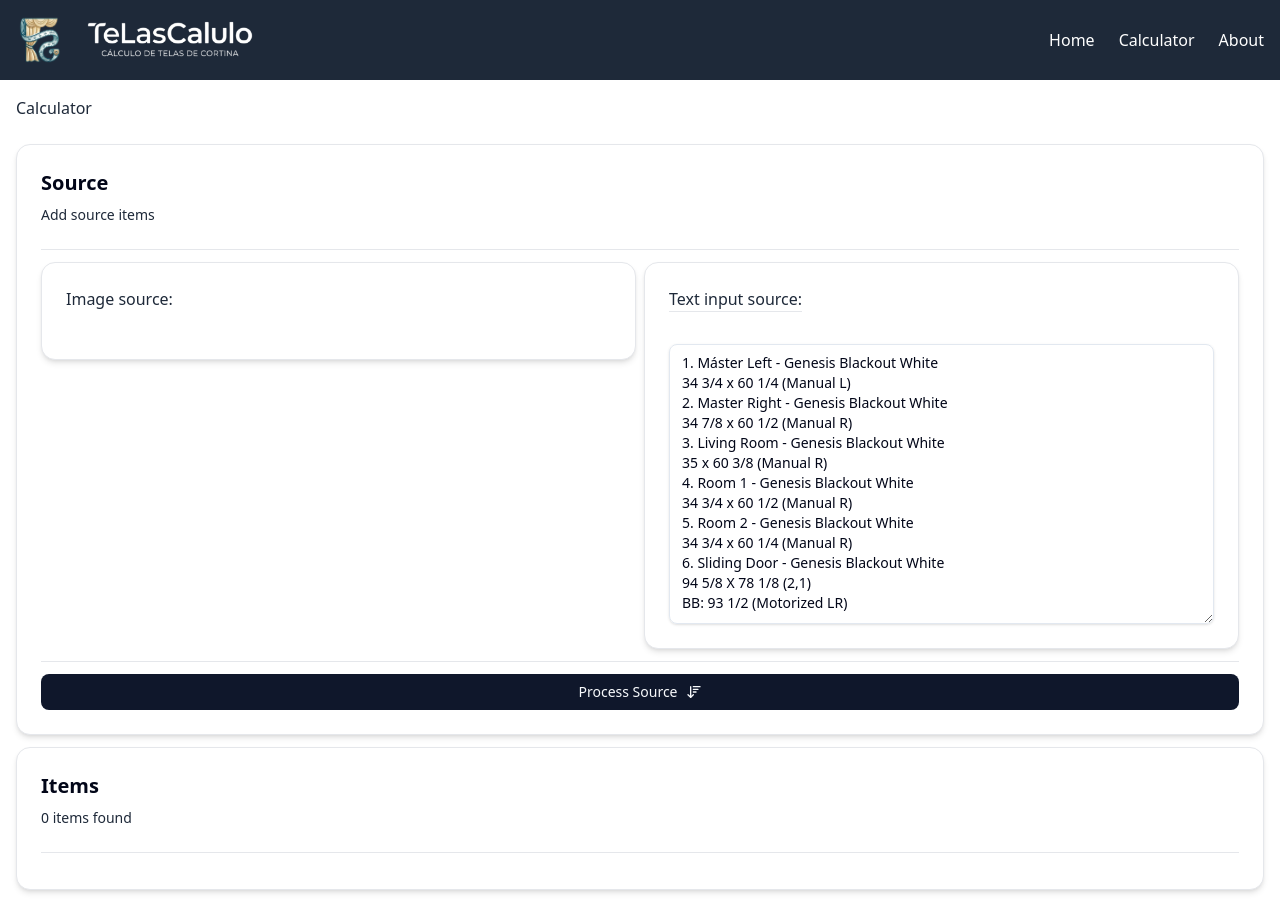
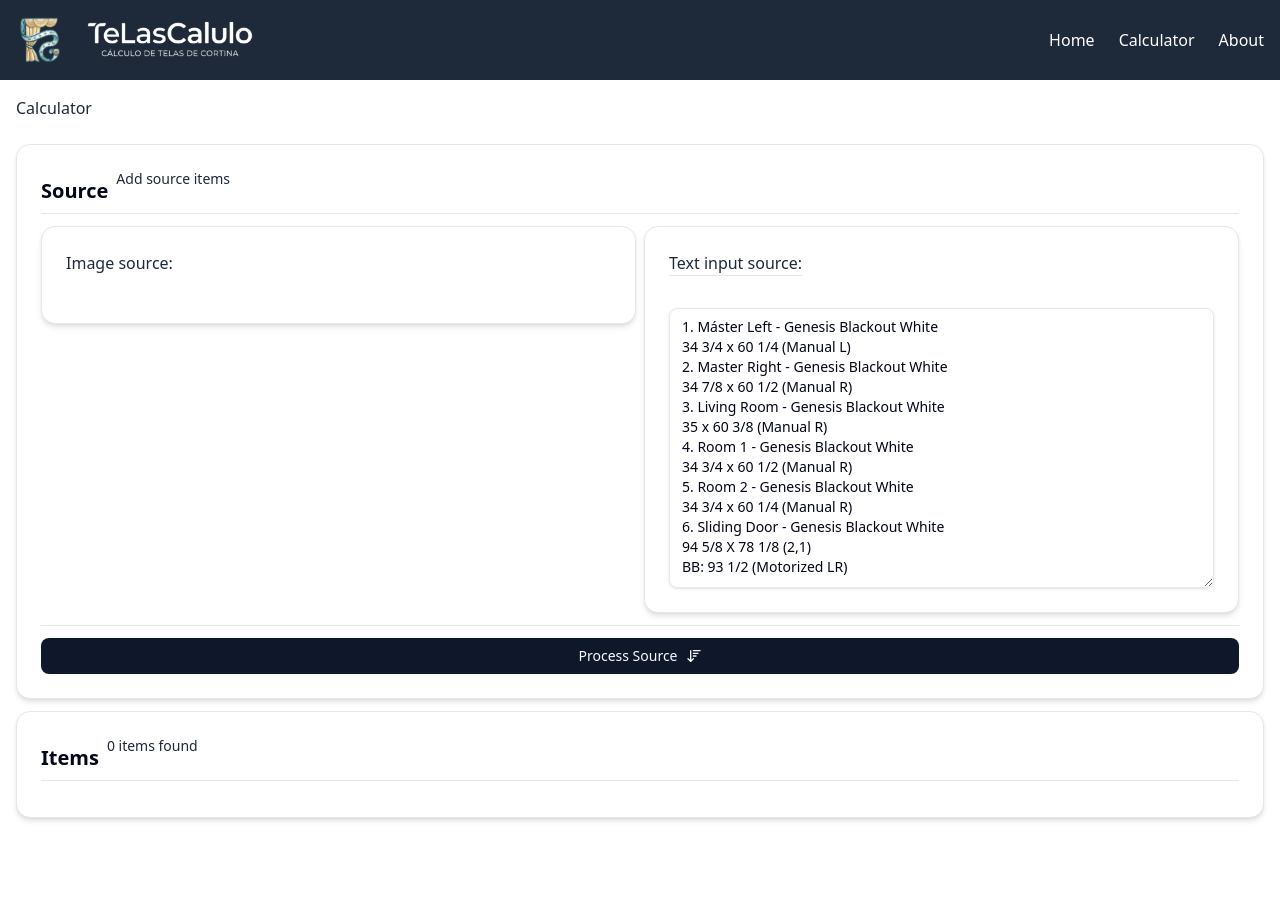
Before and after one commit to joasegovia9427/telascalculo, a React (Vite) app: page /calculator in a window 1280 px wide. After the commit the page ends 846 px from the top, so only its background shows below. Built offline with nearby package versions, Linux system fonts and the light colour scheme.

Commit message:
chore: fix card

```diff
--- a/src/screens/calculator/Calculator.tsx
+++ b/src/screens/calculator/Calculator.tsx
@@ -52,10 +52,10 @@ export const Calculator = () => {
             <p>Calculator</p>
 
             <Card>
-                <CardHeader>
+                <CardHeader className="flex flex-row items-center">
                     <CardTitle>Source</CardTitle>
                     <CardDescription>
-                        <p>Add source items</p>
+                        <p className="my-auto">Add source items</p>
                     </CardDescription>
                 </CardHeader>
                 <div className="flex justify-between gap-2">
@@ -83,16 +83,16 @@ export const Calculator = () => {
             </Card>
 
             <Card>
-                <CardHeader>
+                <CardHeader className="flex flex-row items-center">
                     <CardTitle>Items</CardTitle>
                     <CardDescription>
-                        <p>{list.length} items found</p>
+                        <p className="my-auto">{list.length} items found</p>
                     </CardDescription>
                 </CardHeader>
                 <div>
-                    <ul className="items-start gap-6 divide-y divide-gray-900">
+                    <ul className="items-start divide-y divide-gray-900">
                         {list.map(item => (
-                            <div key={item.id} className="flex flex-col py-2">
+                            <div key={item.id} className="flex flex-col pt-1">
                                 <p>Item line: {item.originalLine}</p>
                                 <div className="-x flex flex-row items-center gap-2 divide-gray-900">
                                     <p>Name:</p>
```
